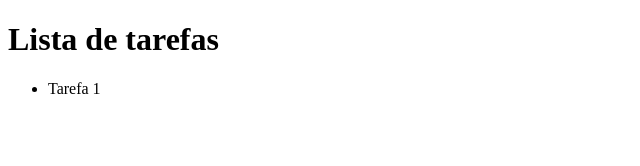
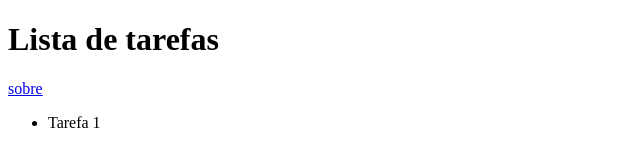
Before and after one commit to ArthurFacas/Lista-de-tarefas, a plain HTML site: page index.html in a window 1280 px wide. Shown: the whole page, without its empty margins (0-640 px from the left). Drawn offline with Linux system fonts and the light colour scheme.

Commit message:
menu principal

```diff
--- a/index.html
+++ b/index.html
@@ -9,12 +9,12 @@
 
  <header>
     <h1>Lista de tarefas</h1>
+    <nav><a href="sobre.html">sobre</a></nav>
  </header>
 
     <ul>
          <li>Tarefa 1</li>
-
-    </ul>
+     </ul>
 
 
 
```
